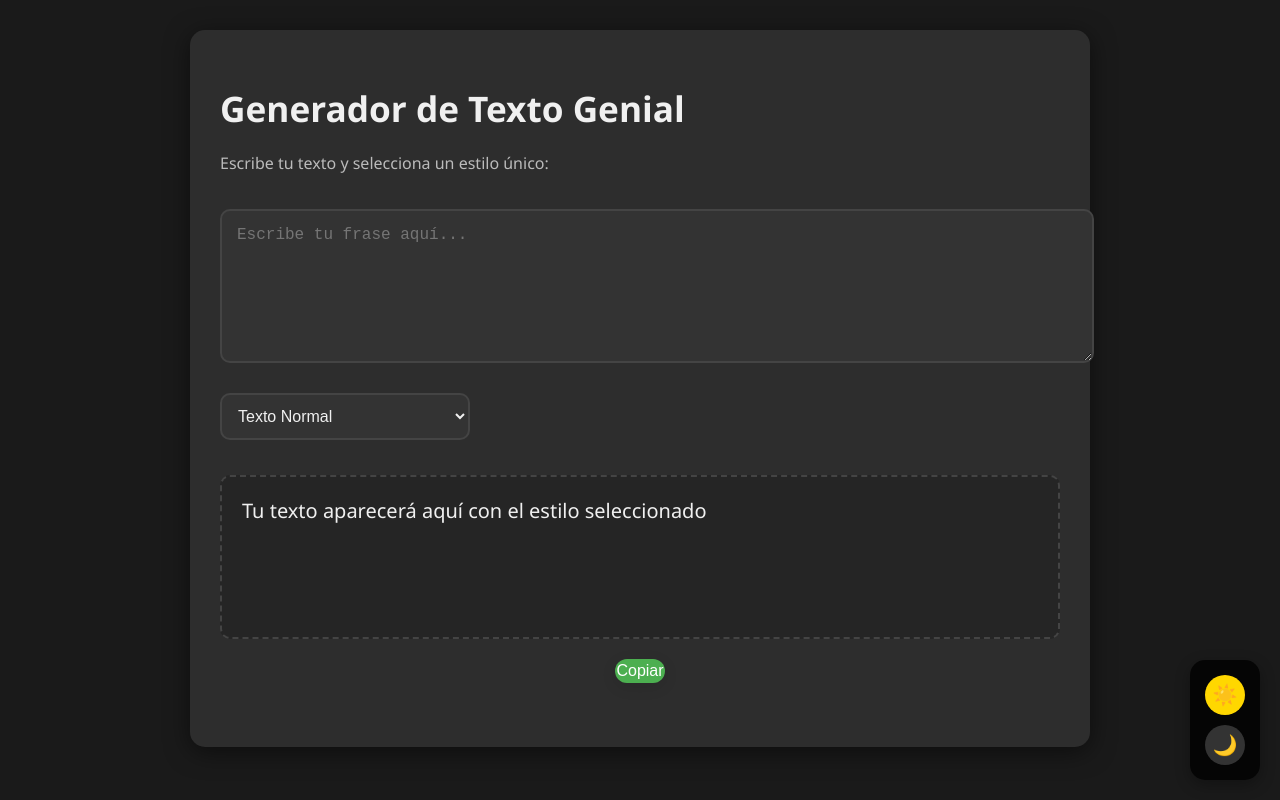
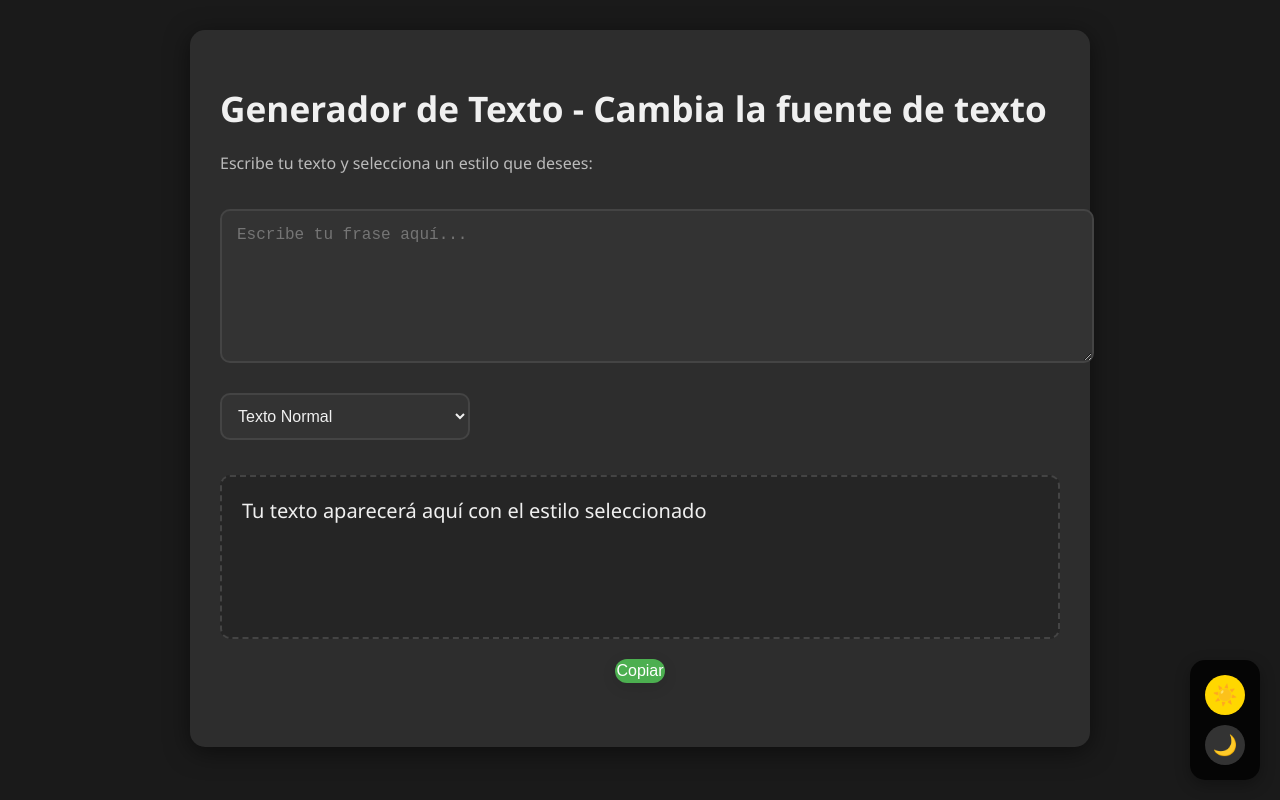
Before and after one commit to PeruxD/texto-a-otra-fuente, a plain HTML site: page index.html in a window 1280 px wide. Drawn offline with Linux system fonts and the light colour scheme.

Commit message:
Update index.html

```diff
--- a/index.html
+++ b/index.html
@@ -199,8 +199,8 @@
 </head>
 <body class="tema-oscuro">
     <div class="container">
-        <h1>Generador de Texto Genial</h1>
-        <p>Escribe tu texto y selecciona un estilo único:</p>
+        <h1>Generador de Texto - Cambia la fuente de texto</h1>
+        <p>Escribe tu texto y selecciona un estilo que desees:</p>
 
         <textarea id="textoEntrada" placeholder="Escribe tu frase aquí..."></textarea>
 
```
